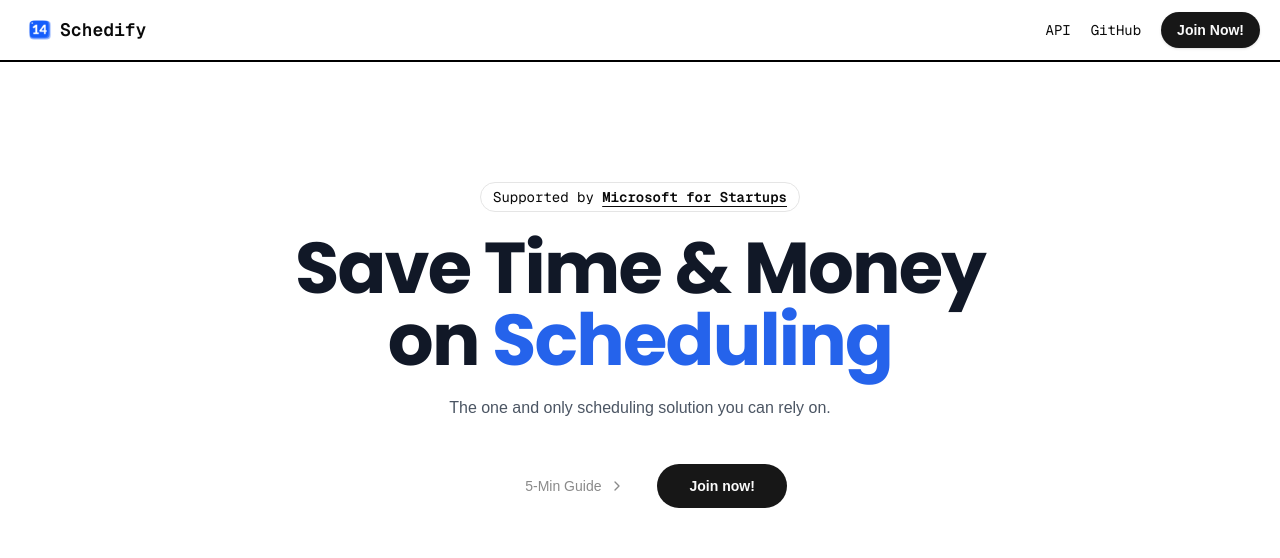
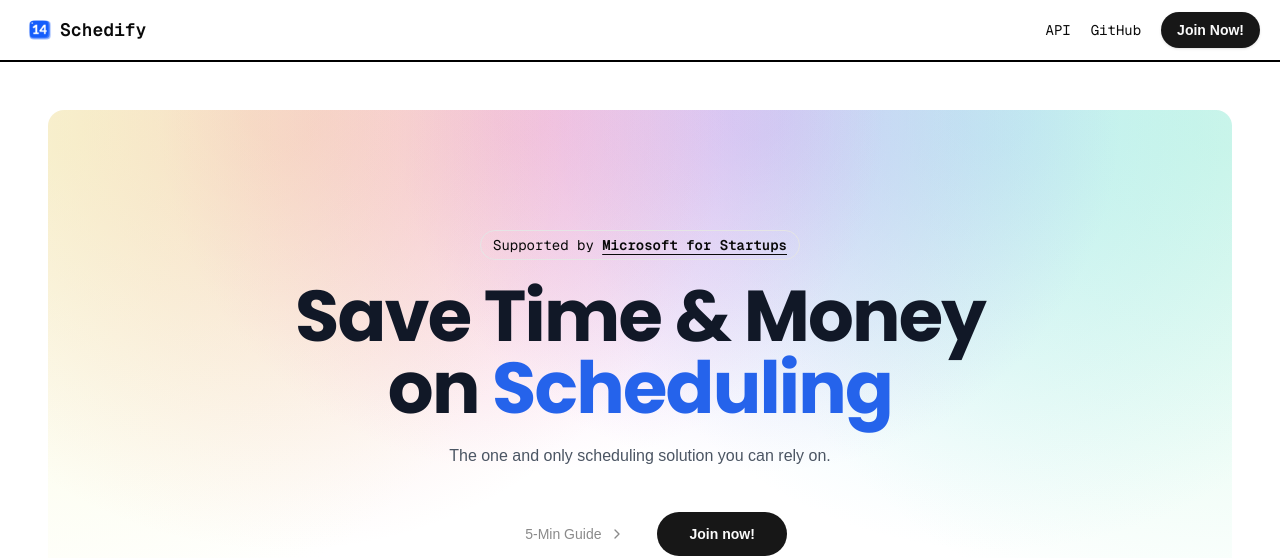
Before and after one commit to schedify/web, a Next.js app: page / in a window 1280 px wide. Shown: the top 558 px of the page. Built offline with nearby package versions, Linux system fonts and the light colour scheme; no server answers; what tailwindcss-animated would draw is missing.

Commit message:
Added gradient

```diff
--- a/src/app/globals.css
+++ b/src/app/globals.css
@@ -114,3 +114,41 @@
 .dark [data-rehype-pretty-code-fragment] .word--highlighted {
     @apply bg-zinc-900;
 }
+
+.hero-gradient {
+    margin-top: 3rem;
+    margin-inline: 3rem;
+    border-radius: 1rem;
+    background-color: hsla(333, 0%, 100%, 1);
+    background-image: radial-gradient(
+            circle at 0% 0%,
+            hsla(64, 82%, 77%, 0.35) 3.1210986267166043%,
+            transparent 40%
+        ),
+        radial-gradient(
+            circle at 20% 0%,
+            hsla(5, 77%, 74%, 0.35) 3.1210986267166043%,
+            transparent 40%
+        ),
+        radial-gradient(
+            circle at 40% 0%,
+            hsla(315, 77%, 74%, 0.35) 3.1210986267166043%,
+            transparent 40%
+        ),
+        radial-gradient(
+            circle at 60% 0%,
+            hsla(256, 77%, 74%, 0.35) 3.1210986267166043%,
+            transparent 40%
+        ),
+        radial-gradient(
+            circle at 80% 0%,
+            hsla(191, 77%, 74%, 0.35) 3.1210986267166043%,
+            transparent 40%
+        ),
+        radial-gradient(
+            circle at 100% 0%,
+            hsla(152, 77%, 74%, 0.35) 3%,
+            transparent 40%
+        );
+    background-blend-mode: normal, normal, normal, normal, normal, normal;
+}
--- a/src/app/page.tsx
+++ b/src/app/page.tsx
@@ -31,7 +31,7 @@
 export default async function HomePageRoute() {
   return (
     <>
-      <section className="hero pt-[15vh] flex flex-col items-center gap-5">
+      <section className="hero py-[15vh] flex flex-col items-center gap-5 hero-gradient">
         <div className="font-geist-mono rounded-full border text-sm px-3 py-1">
           Supported by{" "}
           <Link
@@ -73,7 +73,7 @@
         </div>
       </section>
 
-      <section className="container pt-52 ">
+      <section className="container mt-32 ">
         <h2 className="my-10 text-5xl font-geist-mono text-center font-bold tracking-tight transition-colors first:mt-0">
           Features
         </h2>
```
